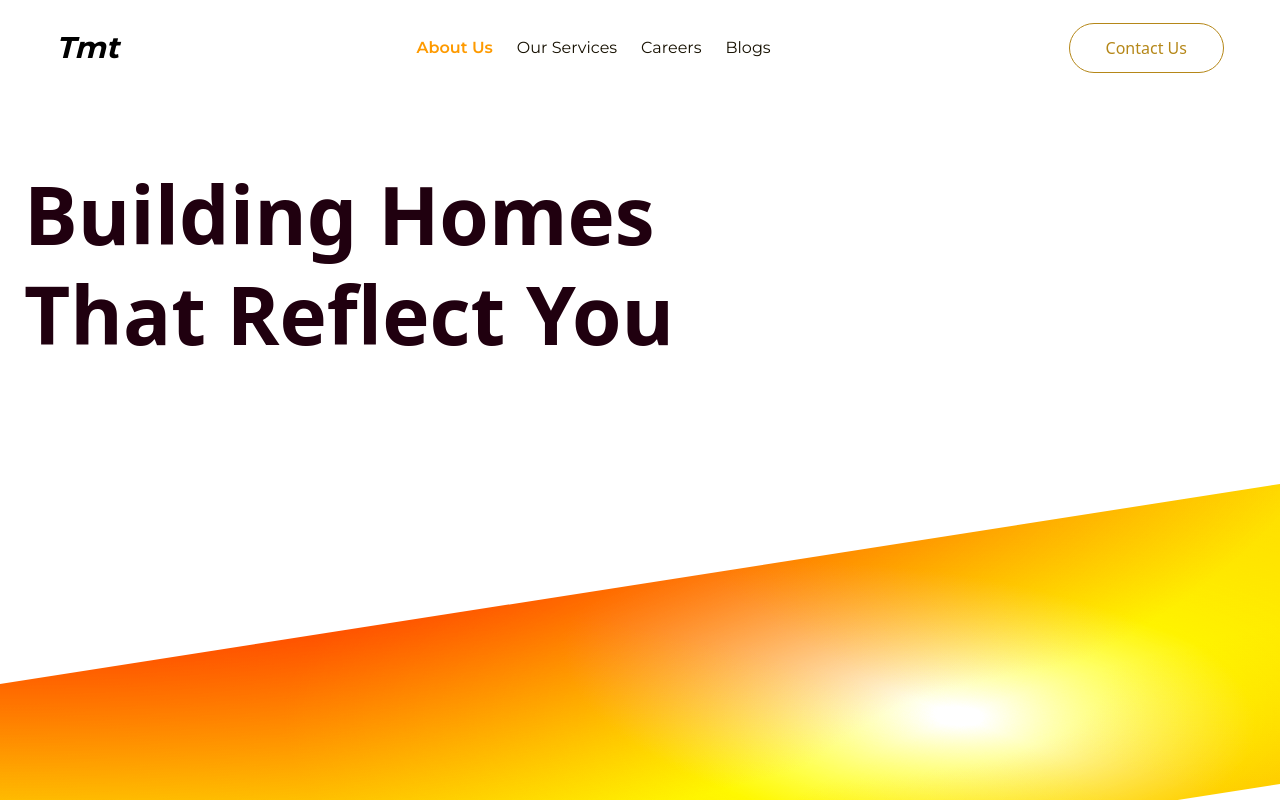
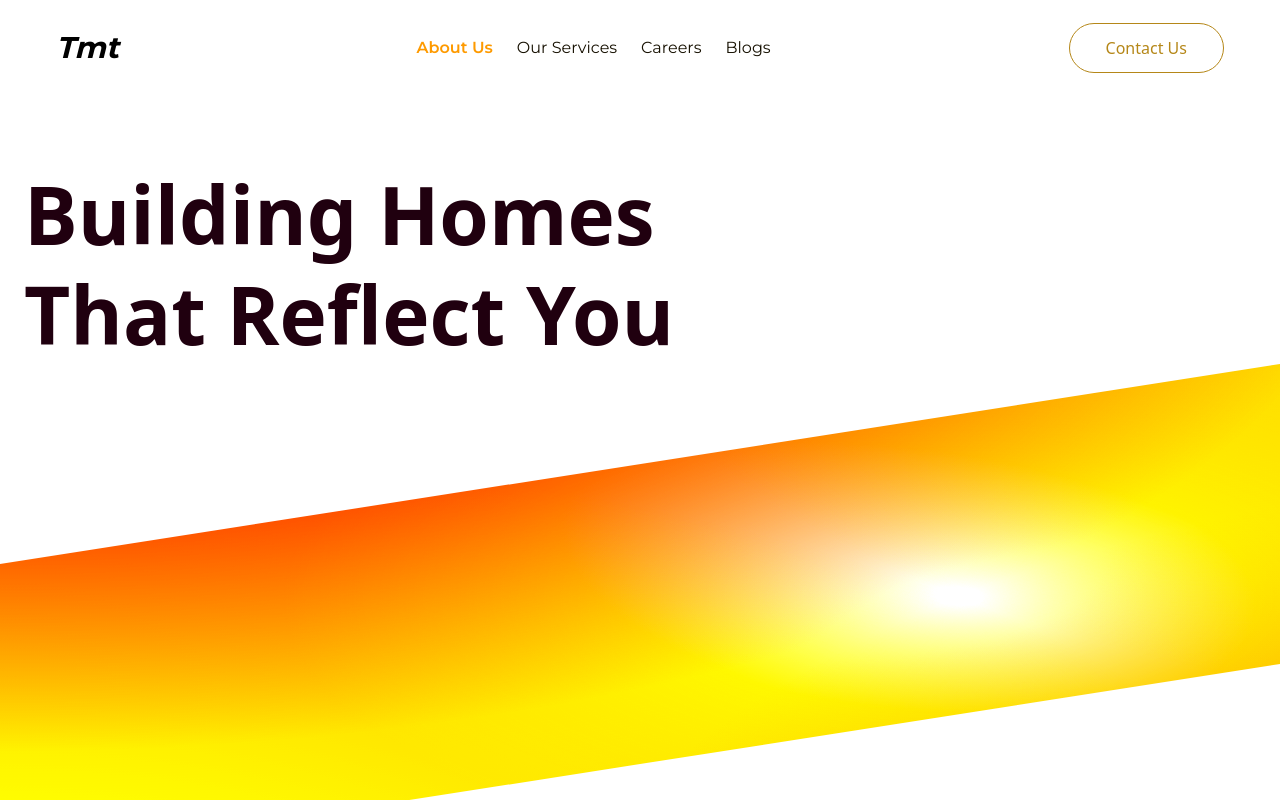
Before and after one commit to purandubey1011/Modern-thekedar-new, a React (Vite) app: page /about in a window 1280 px wide. Shown: the top 800 px of the page. Built offline with nearby package versions, Linux system fonts and the light colour scheme.

Commit message:
ui improvement

```diff
--- a/src/components/Sections/AboutPage/Hero.jsx
+++ b/src/components/Sections/AboutPage/Hero.jsx
@@ -29,16 +29,16 @@ const Hero = () => {
   }, { scope: containerRef });
 
   return (
-    <section ref={containerRef} className="bg-white overflow-hidden min-h-screen flex flex-col">
+    <section ref={containerRef} className="bg-white overflow-hidden md:min-h-screen flex flex-col">
       {/* Text content area */}
-      <div className="container mx-auto px-6 pt-20 pb-12 md:pt-32 md:pb-20">
+      <div className="container mx-auto px-6 pt-20 pb-12 md:pt-32 md:pb-0">
         <h1 className="hero-title text-4xl md:text-5xl lg:text-[80px] font-bold text-[#20000F] max-w-2xl mt-9 leading-tight">
           Building Homes <br /> That Reflect You
         </h1>
       </div>
 
       {/* The Custom Slanted Shape */}
-<div className="relative w-full h-[300px] md:h-[400px] lg:h-[500px] mt-10 overflow-hidden">
+<div className="relative w-full h-[300px] md:h-[400px] lg:h-[500px] mt-0 overflow-hidden">
   <div
     className="hero-shape w-full h-full animate-liquid-sun"
     style={{
```
